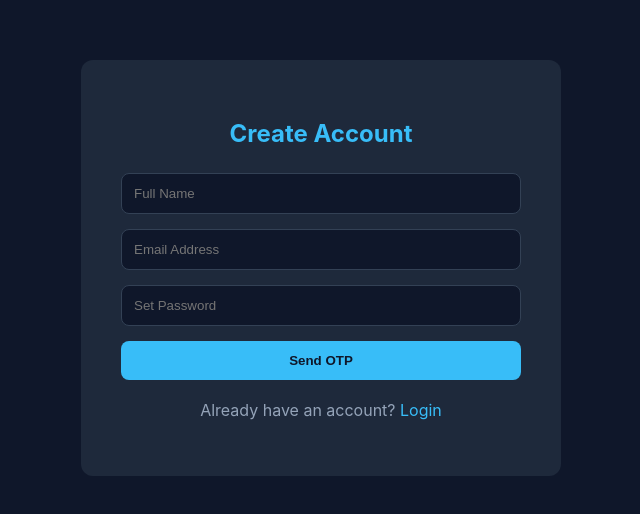
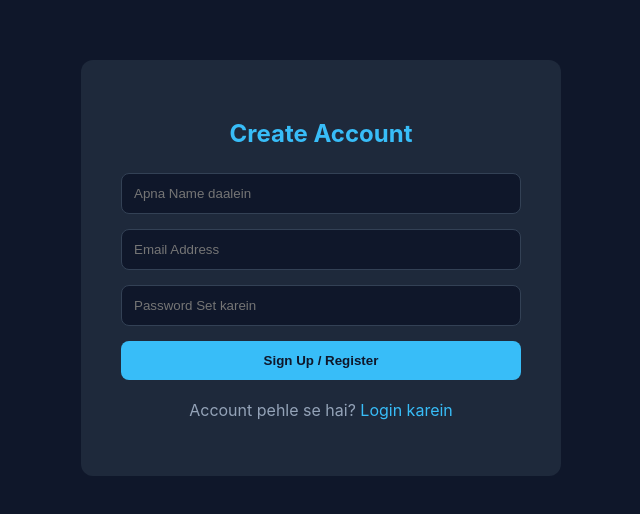
Before and after one commit to rohit-1092/stream-sasta-scout, a React (Create React App) app in the folder frontend/: page / in a window 1280 px wide. Shown: the part 132-646 px from the top of the page, without its empty margins (319-959 px from the left). Built offline with nearby package versions, Linux system fonts and the light colour scheme; no server answers.

Commit message:
Simplified registration flow: Name, Email, Password only

```diff
--- a/frontend/src/components/Register.js
+++ b/frontend/src/components/Register.js
@@ -2,40 +2,24 @@ import React, { useState } from 'react';
 import axios from 'axios';
 
 const Register = ({ onNavigateToLogin }) => {
-  const [formData, setFormData] = useState({ name: '', email: '', password: '', otp: '' });
-  const [step, setStep] = useState(1); // 1: Details bharna, 2: OTP Verify karna
+  const [user, setUser] = useState({ name: '', email: '', password: '' });
 
+  // Dynamic Backend URL Fix
   const BACKEND_URL = process.env.REACT_APP_API_URL || "https://stream-sasta-scout.onrender.com";
 
-  // Logic 1: OTP bhejne ke liye (Step 1)
-  const sendOtp = async (e) => {
+  const handleSubmit = async (e) => {
     e.preventDefault();
     try {
-      await axios.post(`${BACKEND_URL}/api/auth/send-otp`, { email: formData.email });
-      alert("Registration ke liye OTP aapki email par bhej diya gaya hai!");
-      setStep(2); // OTP box dikhayega
+      // Logic: Seedha user data backend ko bhejo aur account create karo
+      const res = await axios.post(`${BACKEND_URL}/api/auth/register`, user);
+
+      alert(res.data.msg || "Account kamyabi se ban gaya! Ab login karein.");
+
+      // Account bante hi user ko login page par bhej do
+      onNavigateToLogin();
     } catch (err) {
-      alert(err.response?.data?.msg || "OTP bhejne mein error!");
-    }
-  };
-
-  // Logic 2: OTP verify aur Password ke saath Registration (Step 2)
-  const handleRegister = async (e) => {
-    e.preventDefault();
-    try {
-      // Backend ko name, email, password aur otp sab bhej rahe hain
-      const res = await axios.post(`${BACKEND_URL}/api/auth/register`, formData);
-
-      // Dashboard par "RM" initials ke liye data save karein
-      localStorage.setItem('user', JSON.stringify({
-        name: formData.name,
-        email: formData.email
-      }));
-
-      alert(res.data.msg || "Registration Safal!");
-      onNavigateToLogin(); // Direct Login page par bhej dega
-    } catch (err) {
-      alert("Error: " + (err.response?.data?.msg || "Server Error"));
+      // Agar email pehle se exist karti hai toh error dikhayega
+      alert("Error: " + (err.response?.data?.msg || "Server Error. Check if email already exists."));
     }
   };
 
@@ -45,25 +29,35 @@ const Register = ({ onNavigateToLogin }) => {
   return (
     <div style={{ display: 'flex', justifyContent: 'center', alignItems: 'center', minHeight: '100vh', background: '#0f172a' }}>
       <div style={{ background: '#1e293b', padding: '40px', borderRadius: '12px', width: '100%', maxWidth: '400px', textAlign: 'center' }}>
-        <h2 style={{ color: '#38bdf8', marginBottom: '25px' }}>{step === 1 ? 'Create Account' : 'Verify Email'}</h2>
+        <h2 style={{ color: '#38bdf8', marginBottom: '25px' }}>Create Account</h2>
 
-        {step === 1 ? (
-          <form onSubmit={sendOtp}>
-            <input style={inputStyle} type="text" placeholder="Full Name" value={formData.name} onChange={(e) => setFormData({...formData, name: e.target.value})} required />
-            <input style={inputStyle} type="email" placeholder="Email Address" value={formData.email} onChange={(e) => setFormData({...formData, email: e.target.value})} required />
-            <input style={inputStyle} type="password" placeholder="Set Password" value={formData.password} onChange={(e) => setFormData({...formData, password: e.target.value})} required />
-            <button type="submit" style={buttonStyle}>Send OTP</button>
-          </form>
-        ) : (
-          <form onSubmit={handleRegister}>
-            <p style={{ color: '#94a3b8', marginBottom: '15px' }}>Enter OTP sent to {formData.email}</p>
-            <input style={inputStyle} type="text" placeholder="6-Digit OTP" value={formData.otp} onChange={(e) => setFormData({...formData, otp: e.target.value})} required />
-            <button type="submit" style={buttonStyle}>Register Now</button>
-          </form>
-        )}
+        <form onSubmit={handleSubmit}>
+          <input
+            style={inputStyle}
+            type="text"
+            placeholder="Apna Name daalein"
+            onChange={(e) => setUser({...user, name: e.target.value})}
+            required
+          />
+          <input
+            style={inputStyle}
+            type="email"
+            placeholder="Email Address"
+            onChange={(e) => setUser({...user, email: e.target.value})}
+            required
+          />
+          <input
+            style={inputStyle}
+            type="password"
+            placeholder="Password Set karein"
+            onChange={(e) => setUser({...user, password: e.target.value})}
+            required
+          />
+          <button type="submit" style={buttonStyle}>Sign Up / Register</button>
+        </form>
 
         <p onClick={onNavigateToLogin} style={{ marginTop: '20px', color: '#94a3b8', cursor: 'pointer' }}>
-          Already have an account? <span style={{color: '#38bdf8'}}>Login</span>
+          Account pehle se hai? <span style={{color: '#38bdf8'}}>Login karein</span>
         </p>
       </div>
     </div>
```
